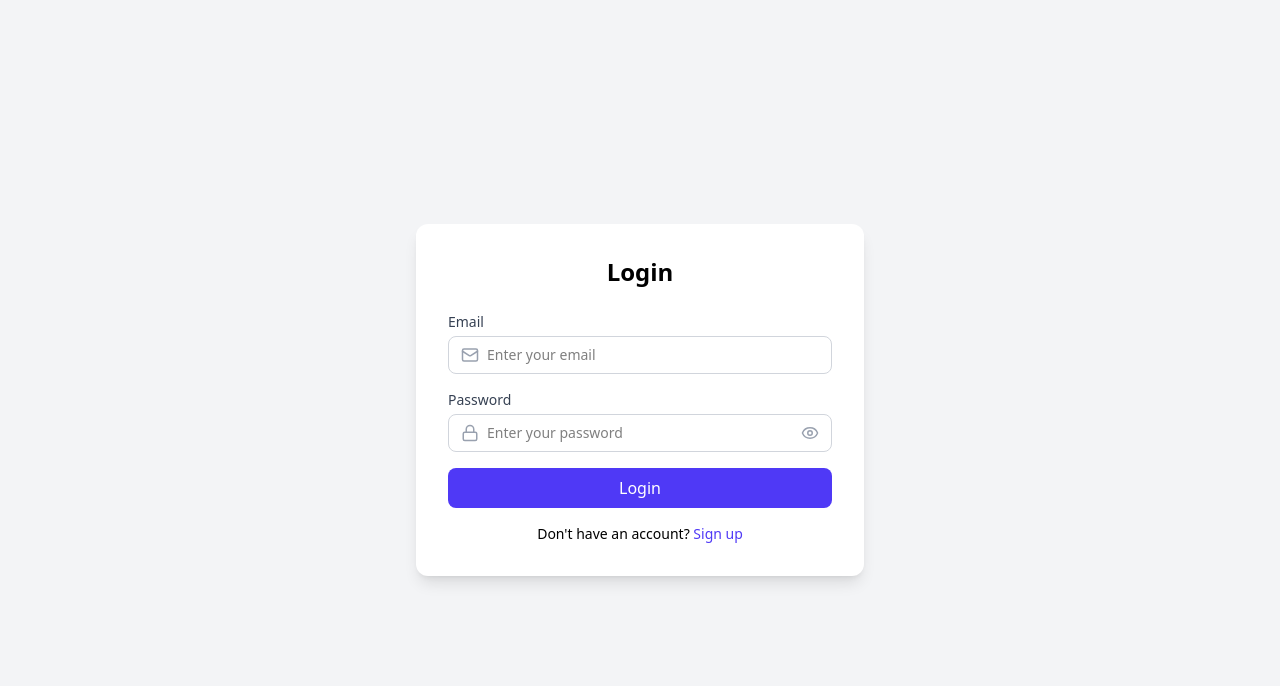
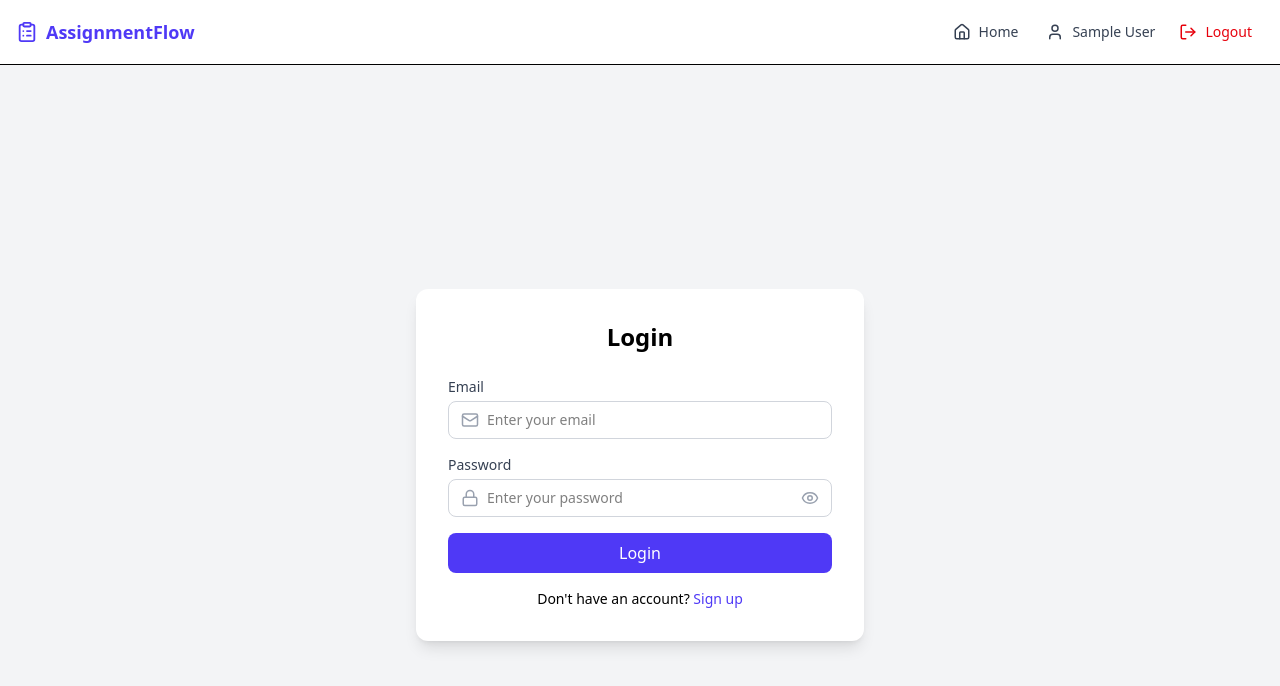
Before and after one commit to AmanSingh29/assignment-workflow-fe, a React (Vite) app: page /auth in a window 1280 px wide. Shown: the top 686 px of the page. Built offline with nearby package versions, Linux system fonts and the light colour scheme; no server answers; sample sign-in values are in the browser's storage.

Commit message:
navbar added

```diff
--- a/src/App.jsx
+++ b/src/App.jsx
@@ -1,7 +1,17 @@
+import Navbar from "./components/navbar/NavBar";
+import { useAuth } from "./context/AuthContext";
 import AppRoutes from "./routes/AppRoutes";
 
 function App() {
-  return <AppRoutes />;
+  const { isAuthenticated, loading } = useAuth();
+
+  if (loading) return <h1>Loading...</h1>;
+  return (
+    <>
+      {isAuthenticated && <Navbar />}
+      <AppRoutes />
+    </>
+  );
 }
 
 export default App;
--- /dev/null
+++ b/src/components/navbar/NavBar.jsx
@@ -0,0 +1,68 @@
+import { useState } from "react";
+import { Menu, X, Home, ClipboardList } from "lucide-react";
+import NavItem from "./NavItem";
+import UserMenu from "./UserMenu";
+import { useAuth } from "../../context/AuthContext";
+
+const Navbar = () => {
+  const [open, setOpen] = useState(false);
+  const { user } = useAuth();
+
+  return (
+    <nav className="bg-white border-b shadow-sm">
+      <div className="max-w-7xl mx-auto px-4">
+        <div className="flex items-center justify-between h-16">
+          <div className="flex items-center gap-2 text-indigo-600 font-bold text-lg">
+            <ClipboardList size={22} />
+            AssignmentFlow
+          </div>
+
+          <div className="hidden md:flex items-center gap-4">
+            <NavItem to="/" label="Home" icon={Home} />
+            {user?.role === "student" && (
+              <NavItem
+                to="/my-submission"
+                label="My Submissions"
+                icon={ClipboardList}
+              />
+            )}
+            <UserMenu />
+          </div>
+
+          <button
+            className="md:hidden text-gray-700"
+            onClick={() => setOpen(!open)}
+          >
+            {open ? <X size={24} /> : <Menu size={24} />}
+          </button>
+        </div>
+      </div>
+
+      {open && (
+        <div className="md:hidden border-t bg-white px-4 py-3 space-y-2">
+          <NavItem
+            to="/"
+            label="Home"
+            icon={Home}
+            onClick={() => setOpen(false)}
+          />
+
+          {user?.role === "teacher" && (
+            <NavItem
+              to="/"
+              label="My Assignments"
+              icon={ClipboardList}
+              onClick={() => setOpen(false)}
+            />
+          )}
+
+          <div className="pt-2 border-t">
+            <UserMenu />
+          </div>
+        </div>
+      )}
+    </nav>
+  );
+};
+
+export default Navbar;
--- /dev/null
+++ b/src/components/navbar/NavItem.jsx
@@ -0,0 +1,36 @@
+import { NavLink } from "react-router-dom";
+
+const NavItem = ({ to, label, icon: Icon, onClick }) => {
+  const commonClasses =
+    "flex items-center gap-2 px-3 py-2 rounded-md text-sm font-medium transition";
+
+  if (onClick) {
+    return (
+      <button
+        onClick={onClick}
+        className={`${commonClasses} text-gray-700 hover:bg-gray-100`}
+      >
+        {Icon && <Icon size={18} />}
+        {label}
+      </button>
+    );
+  }
+
+  return (
+    <NavLink
+      to={to}
+      className={({ isActive }) =>
+        `${commonClasses} ${
+          isActive
+            ? "bg-indigo-100 text-indigo-700"
+            : "text-gray-700 hover:bg-gray-100"
+        }`
+      }
+    >
+      {Icon && <Icon size={18} />}
+      {label}
+    </NavLink>
+  );
+};
+
+export default NavItem;
--- /dev/null
+++ b/src/components/navbar/UserMenu.jsx
@@ -0,0 +1,27 @@
+import { LogOut, User } from "lucide-react";
+import { useAuth } from "../../context/AuthContext";
+
+const UserMenu = () => {
+  const { user, logout } = useAuth();
+
+  if (!user) return null;
+
+  return (
+    <div className="flex items-center gap-3">
+      <div className="flex items-center gap-2 text-sm text-gray-700">
+        <User size={18} />
+        <span className="font-medium">{user.name}</span>
+      </div>
+
+      <button
+        onClick={logout}
+        className="flex items-center cursor-pointer gap-2 px-3 py-2 text-sm font-medium text-red-600 hover:bg-red-50 rounded-md transition"
+      >
+        <LogOut size={18} />
+        Logout
+      </button>
+    </div>
+  );
+};
+
+export default UserMenu;
```
